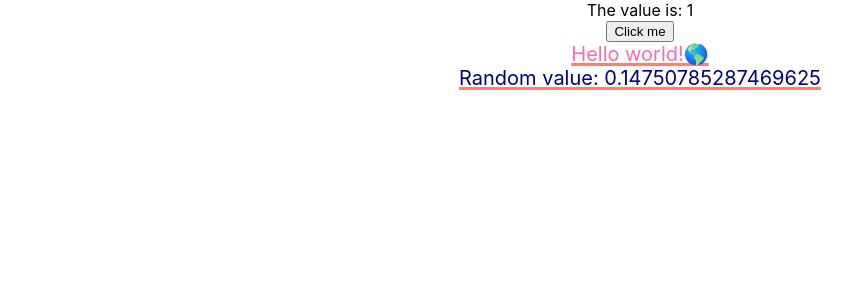
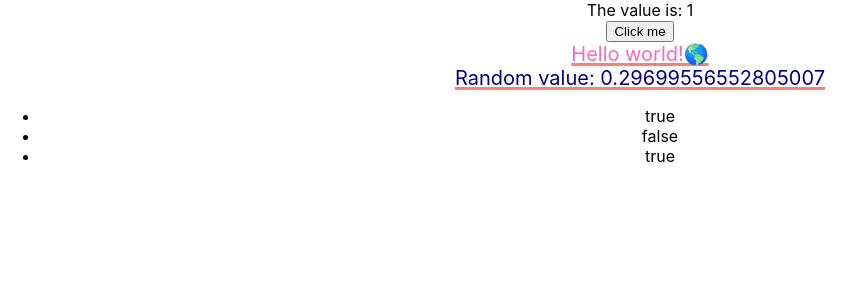
Before and after one commit to david-zocom/react-intro, a React (Create React App) app: page / in a window 1280 px wide. Shown: the top 300 px of the page, without its empty margins (0-865 px from the left). Built offline with nearby package versions, Linux system fonts and the light colour scheme.

Commit message:
Demo for presentation 04 and 05

```diff
--- a/src/App.js
+++ b/src/App.js
@@ -19,9 +19,28 @@ import Fancy from './exercises/Fancy';
 
 // Klassbaserad komponent:
 class App extends React.Component {
-	state = {
-		value: 1
+	constructor(props) {
+		super(props);
+		this.state = {
+			value: 1,
+			data: null
+		};
+		console.log('Constructor');
 	}
+	// state = {
+	// 	value: 1
+	// }
+
+	componentDidMount() {
+		console.log('component did mount');
+		setTimeout(() => {
+			console.log('3 seconds has passed');
+			this.setState({
+				data: [true, false, true]
+			});
+		}, 1000*3);
+	}
+
 	handleClick = event => {
 		console.log('handleClick anropad med parametern:', event);
 		this.setState({
@@ -29,6 +48,16 @@ class App extends React.Component {
 		});
 	}
 	render() {
+		let dataElements;
+		if( this.state.data ) {
+			dataElements = this.state.data.map(
+				b => <li>{b + ''}</li>
+			)
+		} else {
+			dataElements = <li>Ingen data</li>;
+		}
+
+
 		return (
 			<div className="App">
 			<div>
@@ -39,6 +68,7 @@ class App extends React.Component {
 				<Fancy text="Hello world!🌎" color="hotpink" />
 				<Fancy text={'Random value: ' + Math.random()} color="navy" />
 			</div>
+			<ul>{dataElements}</ul>
 			</div>
 		);
 	}
```
